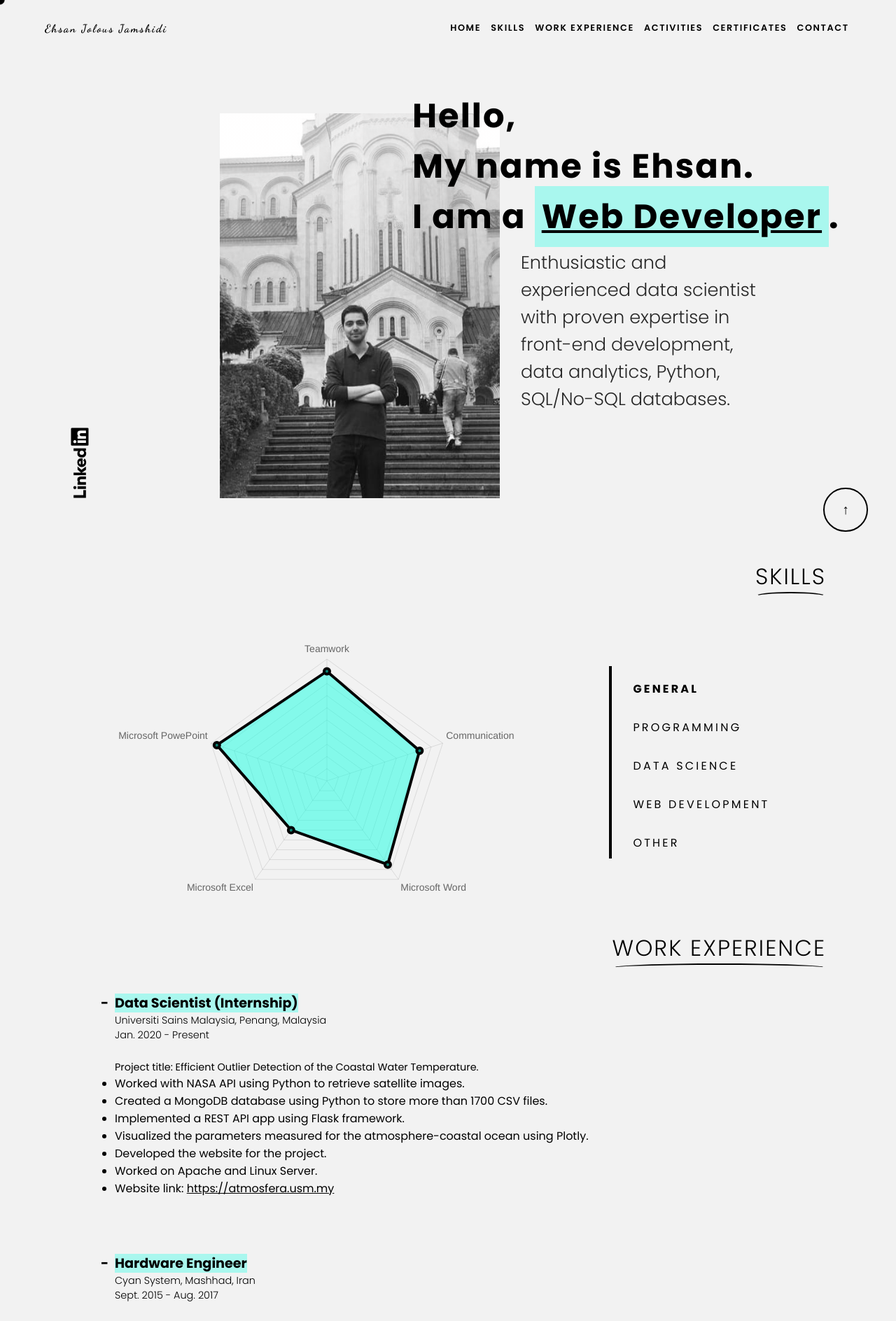
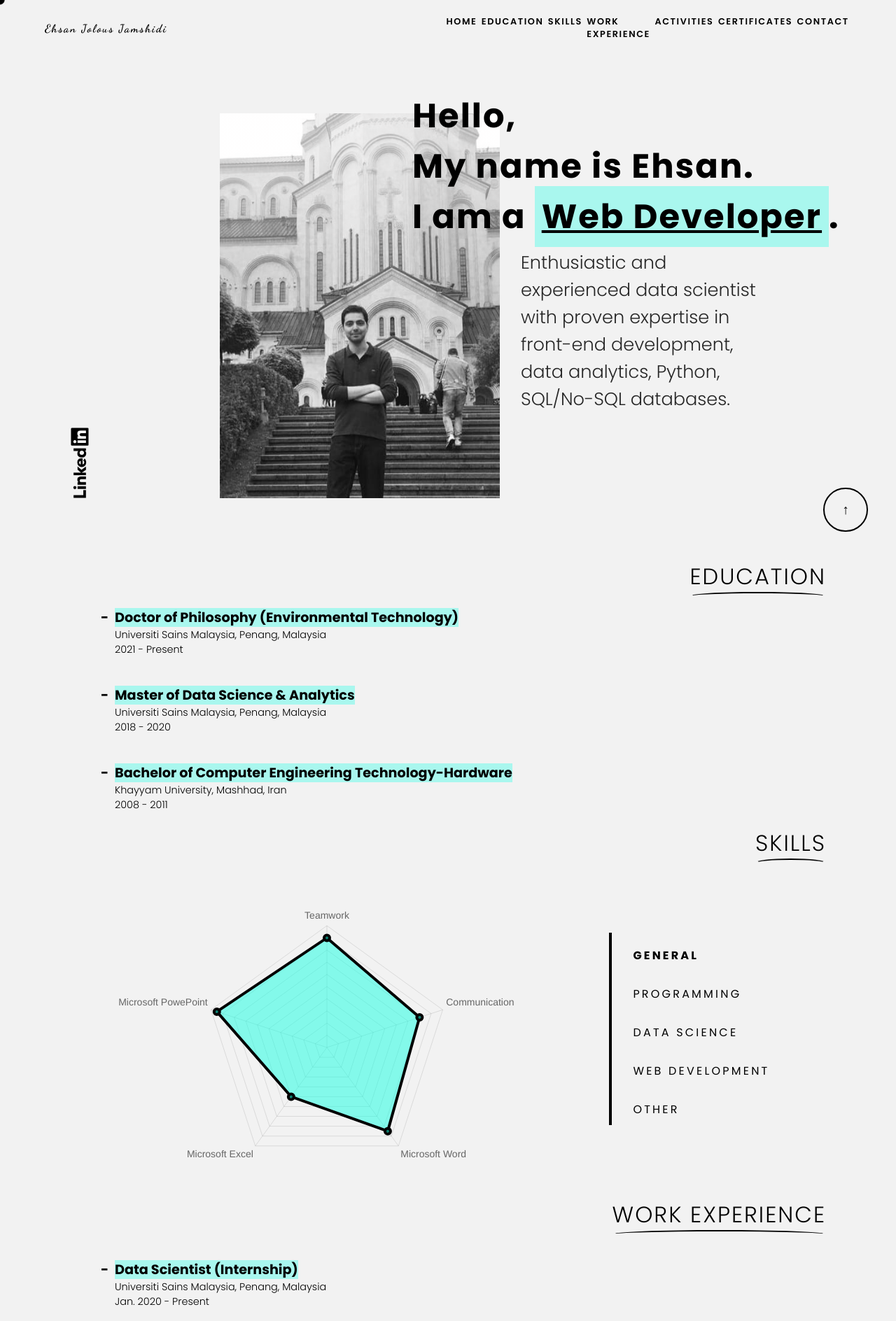
Before and after one commit to jolous/my_website, a PHP site: page / in a window 1280 px wide. Shown: the top 1888 px of the page at 70% size. Run offline with PHP 8.4, Linux system fonts and the light colour scheme.

Commit message:
Education section added

```diff
--- a/css/style.css
+++ b/css/style.css
@@ -319,6 +358,40 @@ nav h1 {
 }
 
 
+/* Education */
+.education-section-div h1 {
+	font-weight: 300;
+	margin-right: 100px;
+	float: right;
+}
+
+.education-section-div div {
+	clear: both;
+	width: 90%;
+	padding: 20px 100px;
+	margin: 0 auto;
+}
+
+.education-section-div h3 {
+	font-weight: bold;
+	position: relative;
+	display: inline;
+	background-color: rgba(20, 255, 226, 0.33);
+}
+
+.education-section-div h3::before {
+	content: "-";
+	width: 0;
+	position: absolute;
+	left: -20px;
+}
+
+.education-section-div p:first-of-type {
+	font-weight: 300;
+}
+
+
+
 /* Work Experience */
 .work-section-div h1 {
 	font-weight: 300;
--- a/index.html
+++ b/index.html
@@ -37,14 +37,14 @@
 	<link rel="stylesheet" href="css/style.css">
 
 
+
 	<!-- jQuery and JS bundle w/ Popper.js -->
 	<script src="https://cdnjs.cloudflare.com/ajax/libs/Chart.js/2.9.4/Chart.min.js"></script>
-
 
 	<!-- Smooth Scroll -->
 	<script src="https://ajax.googleapis.com/ajax/libs/jquery/3.3.1/jquery.min.js"></script>
 	<script>
-$(document).ready(function(){
+		$(document).ready(function() {
 			// Add smooth scrolling to all links
 			$("a").on('click', function(event) {
 
@@ -60,7 +60,7 @@ $(document).ready(function(){
 					// The optional number (800) specifies the number of milliseconds it takes to scroll to the specified area
 					$('html, body').animate({
 						scrollTop: $(hash).offset().top
-      }, 800, function(){
+					}, 800, function() {
 
 						// Add hash (#) to URL when done scrolling (default click behavior)
 						window.location.hash = hash;
@@ -84,8 +84,9 @@ $(document).ready(function(){
 		<h1>Ehsan Jolous Jamshidi</h1>
 		<ul class="nav-links">
 			<li><a href="#">HOME</a></li>
+			<li><a href="#educationSection">EDUCATION</a></li>
 			<li><a href="#skillSection">SKILLS</a></li>
-				<li><a href="#">WORK EXPERIENCE</a></li>
+			<li><a href="#workSection">WORK EXPERIENCE</a></li>
 			<li><a href="#">ACTIVITIES</a></li>
 			<li><a href="#">CERTIFICATES</a></li>
 			<li><a href="#">CONTACT</a></li>
@@ -107,6 +108,35 @@ $(document).ready(function(){
 		</div>
 
 	</section>
+
+<!-- Education -->
+
+	<div class="education-section-div" id="educationSection">
+		<h1 class="underlined">EDUCATION</h1>
+		<section class="education-section">
+			<div>
+				<h3>Doctor of Philosophy (Environmental Technology)</h3>
+				<p>Universiti Sains Malaysia, Penang, Malaysia
+					<br />2021 - Present
+				</p>
+			</div>
+
+			<div>
+				<h3>Master of Data Science & Analytics</h3>
+				<p>Universiti Sains Malaysia, Penang, Malaysia
+					<br />2018 - 2020
+				</p>
+			</div>
+
+			<div>
+				<h3>Bachelor of Computer Engineering Technology-Hardware</h3>
+				<p>Khayyam University, Mashhad, Iran
+					<br />2008 - 2011
+				</p>
+			</div>
+
+		</section>
+	</div>
 
 
 
@@ -131,9 +161,23 @@ $(document).ready(function(){
 		</section>
 	</div>
 
+
+
+
+
+
+
+
+
+
+
+
+
+
+
 	<!-- Work Experience -->
 
-		<div class="work-section-div">
+	<div class="work-section-div" id="workSection">
 		<h1 class="underlined">WORK EXPERIENCE</h1>
 		<section class="work-section">
 			<div>
@@ -202,7 +246,18 @@ $(document).ready(function(){
 
 
 
+
+
+
+
+
+
+
+
+
+
 	<script src="js/app.js"></script>
+
 
 	<!-- Progress bar -->
 	<script>
```
Also changed, not shown: other parts of css/style.css (+39 -0 lines), js/app.js (line endings or trailing spaces), 1 other file. Lines whose indentation alone changed are shown as unchanged.
